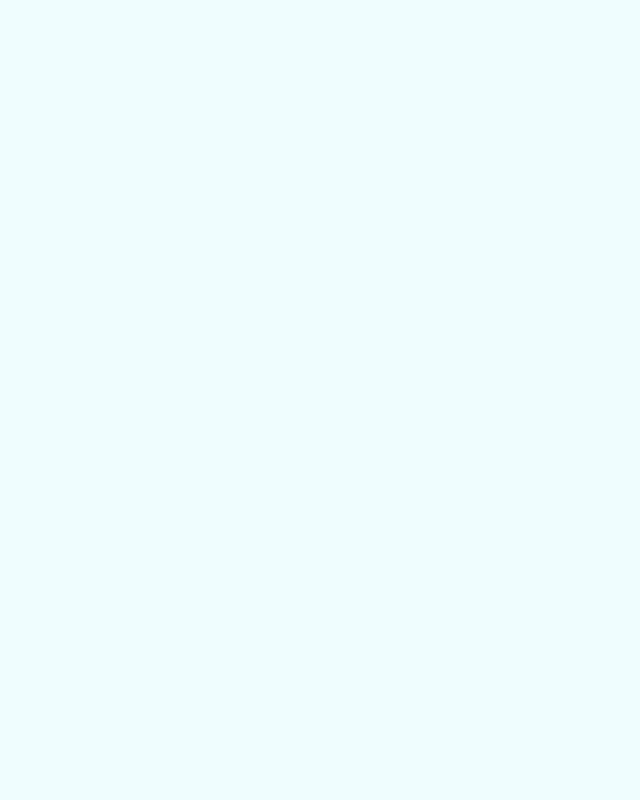
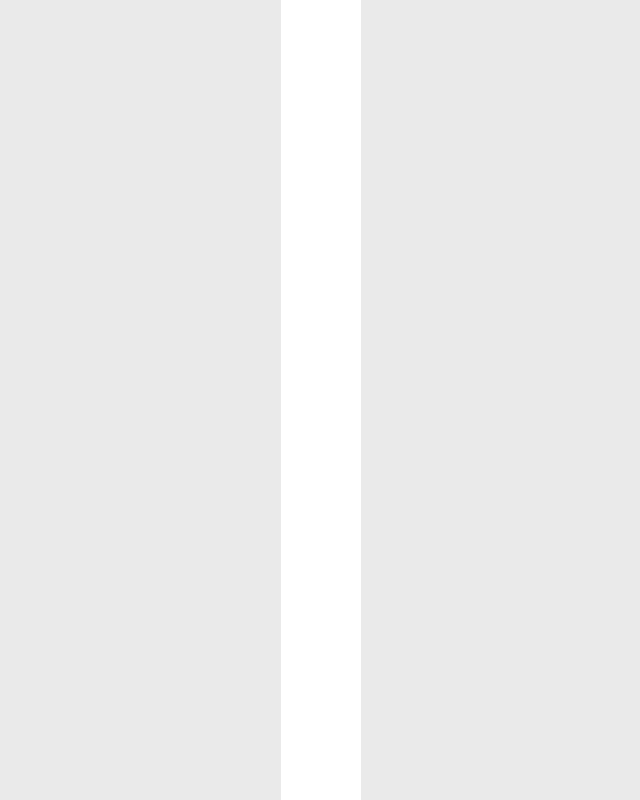
Before and after one commit to IceGreenGalactic/ProjectExam2-Holidayz, a React (Vite) app: page /profile in a window 1280 px wide. Shown: the whole page, without its empty margins (319-959 px from the left). Built offline with nearby package versions, Linux system fonts and the light colour scheme.

Commit message:
creates GlobalStyle and Theme base

```diff
--- a/src/styles/GlobalStyle.jsx
+++ b/src/styles/GlobalStyle.jsx
@@ -1,19 +1,25 @@
 import { createGlobalStyle } from "styled-components";
 
-const GlobalStyles = createGlobalStyle`
-  @import url('https://fonts.googleapis.com/css2?family=Raleway:wght@400&family=Righteous&display=swap');
+const GlobalStyle = createGlobalStyle`
+@import url('https://fonts.googleapis.com/css2?family=Raleway:wght@400;700&family=Righteous&display=swap');
 
   :root {
     --primary-color: #ff8362;
-    --secondary-color: #95e1d3;
-    --background-color: #effdff;
-    --dark-color: #333333;
-    --light-dark: #555555;
-    --grey-color: #f5f5f5;
-    --white: #ffffff;
-    --light-coral-color: rgba(255, 131, 98, 0.9);
-  }
+    --secondary-color: #95E1D3;
+    --hover-color: #e96b50;
+    --content-background: #ffffff;
+    --background-color: #EAEAEA;
+    --card-background: #f4f4f4;
+    --card-shadow: rgba(0, 0, 0, 0.1);
+    --text-color: #333333;
+    --white-text: #ffffff;
 
+
+      --font-primary: 'Righteous', cursive;
+  --font-secondary: 'Raleway', sans-serif;
+}
+
+  /* Global Styles */
   * {
     margin: 0;
     padding: 0;
@@ -22,35 +28,77 @@ const GlobalStyles = createGlobalStyle`
 
   body {
     background-color: var(--background-color);
-    font-family: 'Raleway', sans-serif;
-    min-height: 100vh;
-    display: flex;
-    flex-direction: column;
+    color: var(--text-color);
+    font-family: var(--font-secondary);
+    display: block;
+    height: 100%;
+    width: 100%;
   }
 
-  main {
-    min-height: 100%;
-    flex: 1;
+
+  /* Header styling */
+  header {
+    background-color: var(--primary-color);
+    padding: 20px;
+    color: var(--white-text);
+    text-align: center;
+    width: 100%;
   }
 
-  h1, h2, h3, h4, h5, h6 {
-    font-family: 'Righteous', cursive;
+  h1{
+      font-family: var(--font-primary);
+}
+
+
+  /* Main content area */
+  main {
+    background-color: var(--content-background);
+    padding: 40px;
+    display: flex;
+    justify-content: center;
+    align-items: flex-start;
+    flex-direction: column;
+    min-height: 100vh;
   }
 
-  button {
-    background-color: var(--primary-color);
-    color: var(--dark-color);
-    border-radius: 20px;
-    padding: 10px 20px;
-    font-family: 'Righteous', cursive;
-    cursor: pointer;
-    border: none;
-    transition: background-color 0.3s ease;
+  .card {
+    background-color: var(--card-background);
+    box-shadow: 0 4px 8px var(--card-shadow);
+    padding: 20px;
+    border-radius: 8px;
+    width: 100%;
+    max-width: 300px;
   }
 
+ button {
+    background-color: var(--primary-color);
+    color: var(--white-text);
+    padding: 5px 20px;
+    border: none;
+    border-radius: 20px;
+    cursor: pointer;
+    font-family: var(--font-primary);
+    font-size: 1rem;
+    transition: background-color 0.3s ease, color 0.3s ease;
+
+    &:hover {
+      background-color: var(--hover-color);
+    }
+
   button:hover {
-    background-color: var(--light-coral-color);
+    background-color: var(--hover-color);
+    color: var(--white-text);
+  }
+
+  /* Link Styles */
+  a {
+    color: var(--link-color);
+    text-decoration: none;
+  }
+
+  a:hover {
+    color: var(--primary-color);
   }
 `;
 
-export default GlobalStyles;
+export default GlobalStyle;
--- a/src/styles/Theme.jsx
+++ b/src/styles/Theme.jsx
@@ -6,17 +6,16 @@ const theme = {
     primary: "var(--primary-color)",
     secondary: "var(--secondary-color)",
     background: "var(--background-color)",
-    dark: "var(--dark-color)",
-    hover: "var(--light-coral-color)",
-    grey: "var(--grey-color)",
-    white: "var(--white)",
+    text: "var(--text-color)",
+    hover: "var(--hover-color)",
+    white: "var(--white-text)",
     gradient:
       "linear-gradient(135deg, var(--primary-color), var(--secondary-color) 90%)",
   },
 
   fonts: {
-    body: "'Raleway', sans-serif",
-    heading: "'Righteous', cursive",
+    body: "var(--font-secondary)",
+    heading: "var(--font-primary)",
   },
 };
 
```
